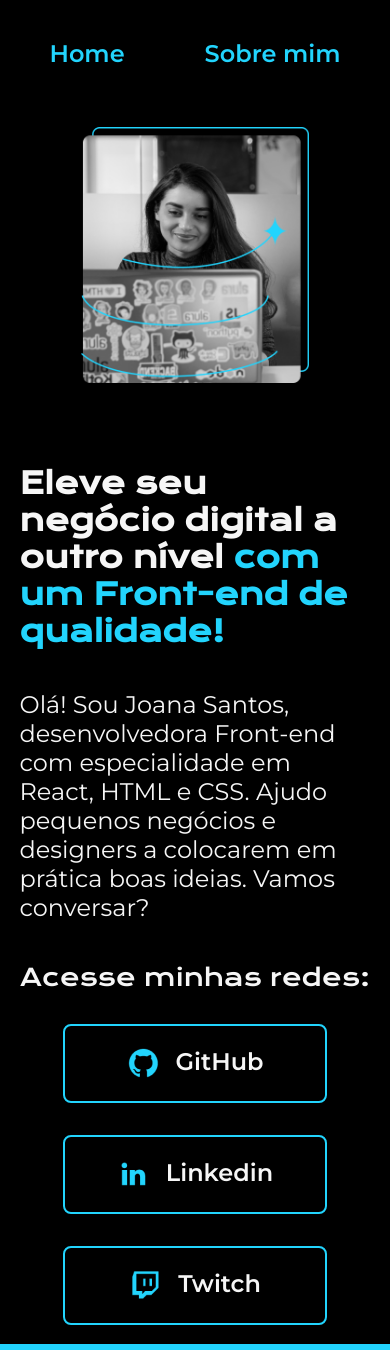
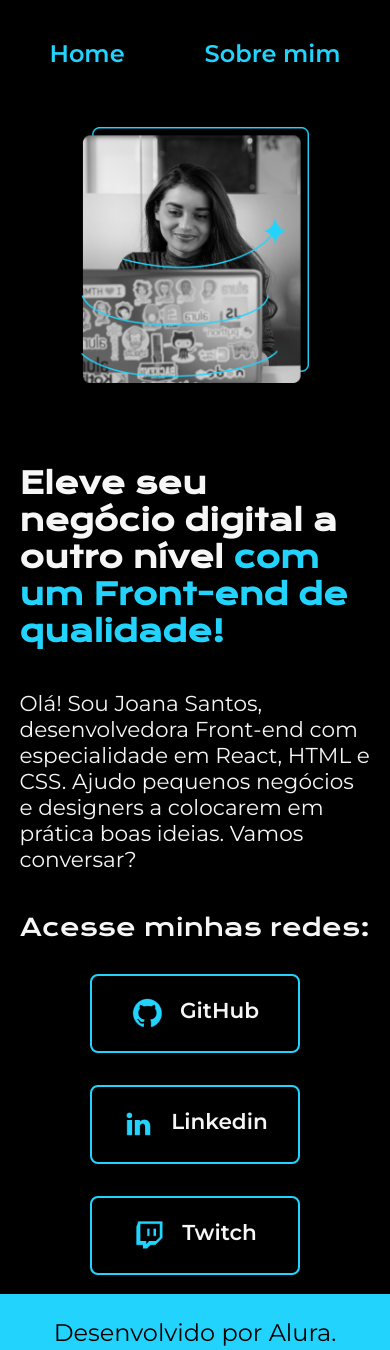
Before and after one commit to biavieiras/curso_frontend_porfolio, a plain HTML site: page index.html in a window 390 px wide. Shown: the top 1350 px of the page. Drawn offline with nearby package versions, Linux system fonts and the light colour scheme.

Commit message:
Tamanho do texto de subtitulo editado no @media

```diff
--- a/assets/style.css
+++ b/assets/style.css
@@ -144,10 +144,16 @@ body  {
         width: auto;
     }
     .apresentacao_conteudo_titulo {
-        font-family: var(--font_primaria);
         font-size: 1.85rem;
+    }
+    .apresentacao_conteudo_paragrafo {
+        font-size: 1.35rem;
     }
     .apresentacao_imagem {
         width: 65%;
     }
+    .apresentacao_links_navegacao {
+        width: 60%;
+        font-size: 1.35rem;
+    }
 }
```
